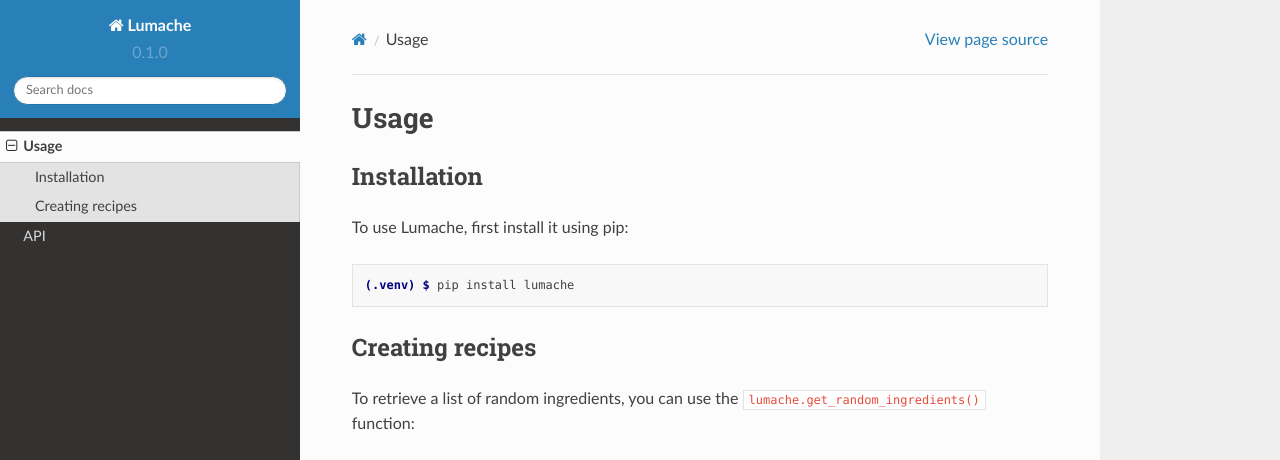
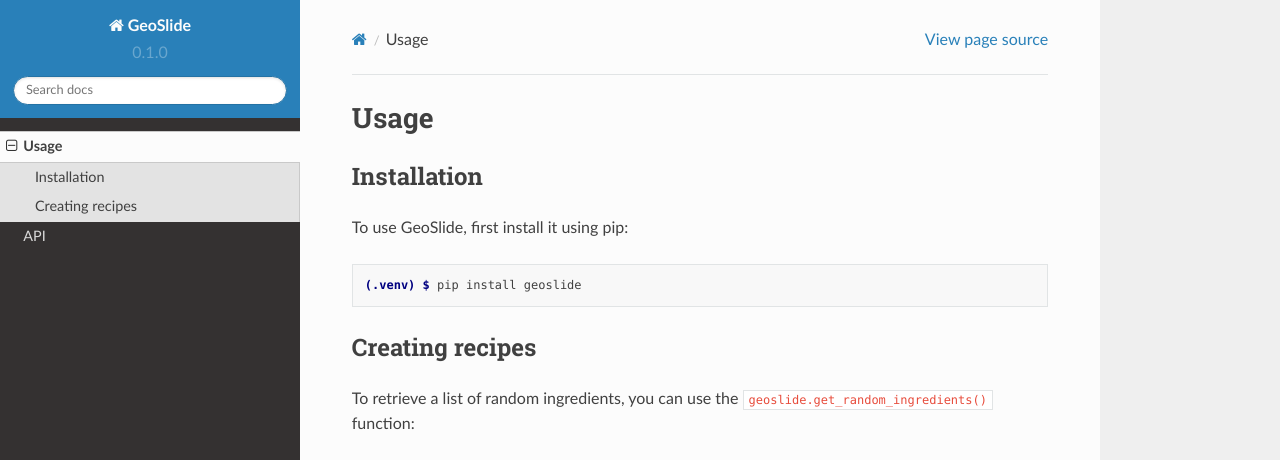
Before and after one commit to Piyush-Jangid/GeoSlide, a Sphinx documentation site: the page built from docs/source/usage.rst, in a window 1280 px wide and 1095 px high. Shown: the top 460 px of the window. Built offline with Sphinx 7.4.7 and the Read the Docs theme 2.0.0, drawn with Linux system fonts in a browser that asks for light colours; some of the changed text lies outside the part shown; grey boxes are pictures that could not be loaded.

Commit message:
setting up readthedocs

```diff
--- a/docs/source/api.rst
+++ b/docs/source/api.rst
@@ -4,4 +4,4 @@
 .. autosummary::
    :toctree: generated
 
-   lumache
+   GeoSlide
--- a/docs/source/conf.py
+++ b/docs/source/conf.py
@@ -2,9 +2,9 @@
 
 # -- Project information
 
-project = 'Lumache'
-copyright = '2021, Graziella'
-author = 'Graziella'
+project = 'GeoSlide'
+copyright = '2024, sksinha'
+author = 'sksinha'
 
 release = '0.1'
 version = '0.1.0'
--- a/docs/source/index.rst
+++ b/docs/source/index.rst
@@ -1,7 +1,7 @@
-Welcome to Lumache's documentation!
+Welcome to GeoSlide's documentation!
 ===================================
 
-**Lumache** (/lu'make/) is a Python library for cooks and food lovers
+**GeoSlide** is a Python library for cooks and food lovers
 that creates recipes mixing random ingredients.
 It pulls data from the `Open Food Facts database <https://world.openfoodfacts.org/>`_
 and offers a *simple* and *intuitive* API.
--- a/docs/source/usage.rst
+++ b/docs/source/usage.rst
@@ -6,28 +6,28 @@
 Installation
 ------------
 
-To use Lumache, first install it using pip:
+To use GeoSlide, first install it using pip:
 
 .. code-block:: console
 
-   (.venv) $ pip install lumache
+   (.venv) $ pip install geoslide
 
 Creating recipes
 ----------------
 
 To retrieve a list of random ingredients,
-you can use the ``lumache.get_random_ingredients()`` function:
+you can use the ``geoslide.get_random_ingredients()`` function:
 
-.. autofunction:: lumache.get_random_ingredients
+.. autofunction:: geoslide.get_random_ingredients
 
 The ``kind`` parameter should be either ``"meat"``, ``"fish"``,
-or ``"veggies"``. Otherwise, :py:func:`lumache.get_random_ingredients`
+or ``"veggies"``. Otherwise, :py:func:`geoslide.get_random_ingredients`
 will raise an exception.
 
-.. autoexception:: lumache.InvalidKindError
+.. autoexception:: geoslide.InvalidKindError
 
 For example:
 
->>> import lumache
->>> lumache.get_random_ingredients()
+>>> import geoslide
+>>> geoslide.get_random_ingredients()
 ['shells', 'gorgonzola', 'parsley']
--- a/pyproject.toml
+++ b/pyproject.toml
@@ -3,6 +3,6 @@
 build-backend = "flit_core.buildapi"
 
 [project]
-name = "lumache"
-authors = [{name = "Graziella", email = "graziella@lumache"}]
+name = "GeoSlide"
+authors = [{name = "sumeetksinha", email = "sksinha@civil.iitd.ac.in"}]
 dynamic = ["version", "description"]
```
